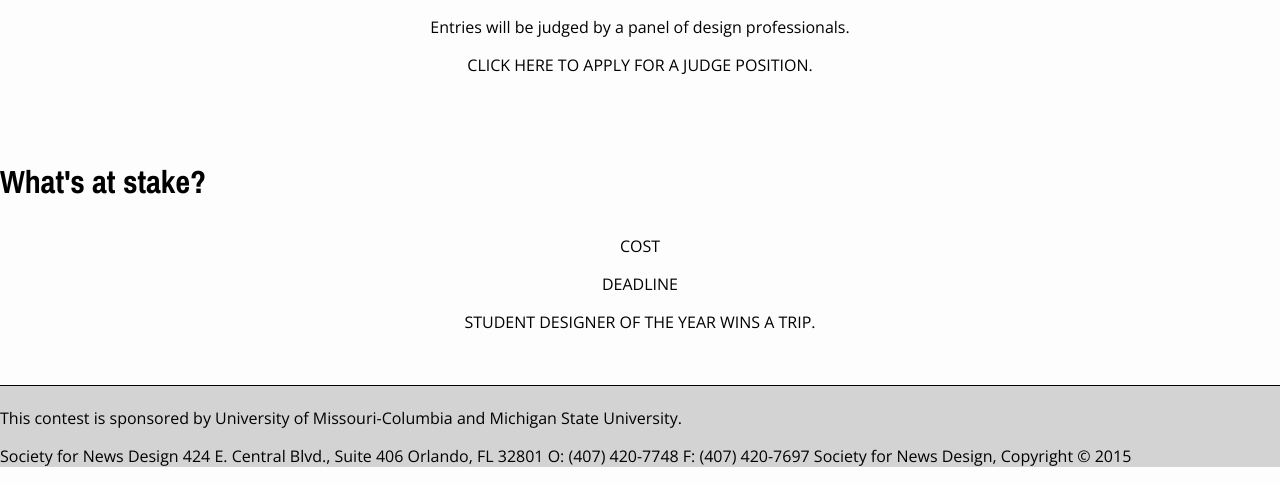
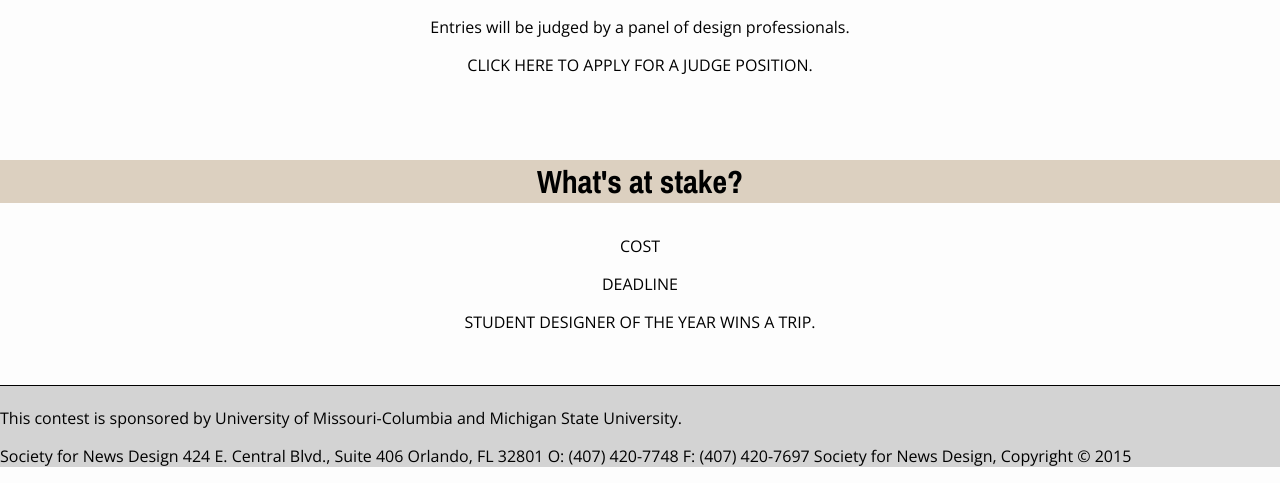
Before and after one commit to J4502-fs17/snd2, a plain HTML site: page about.html in a window 1280 px wide. Shown: the part 608-1091 px from the top of the page. Drawn offline with nearby package versions, Linux system fonts and the light colour scheme.

Commit message:
delete merger, fix about

```diff
--- a/style.css
+++ b/style.css
@@ -697,9 +697,6 @@ width:7%;
 margin-left: 5px;
 }
 
-=======
->>>>>>> parent of a6fe9c0... Merge remote-tracking branch 'origin/master'
-
 #about{
 margin: 0;
 text-align: center;
```
